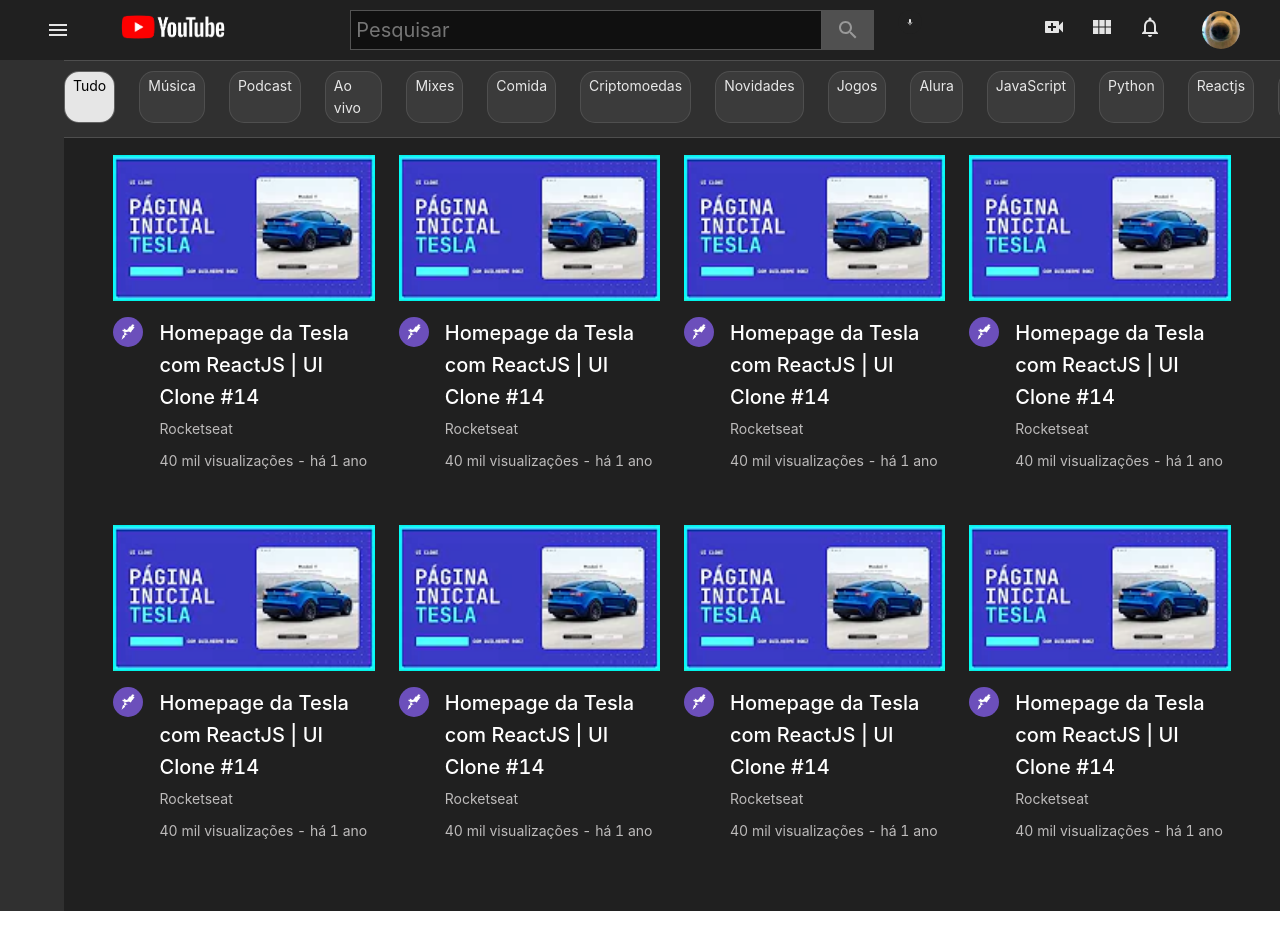
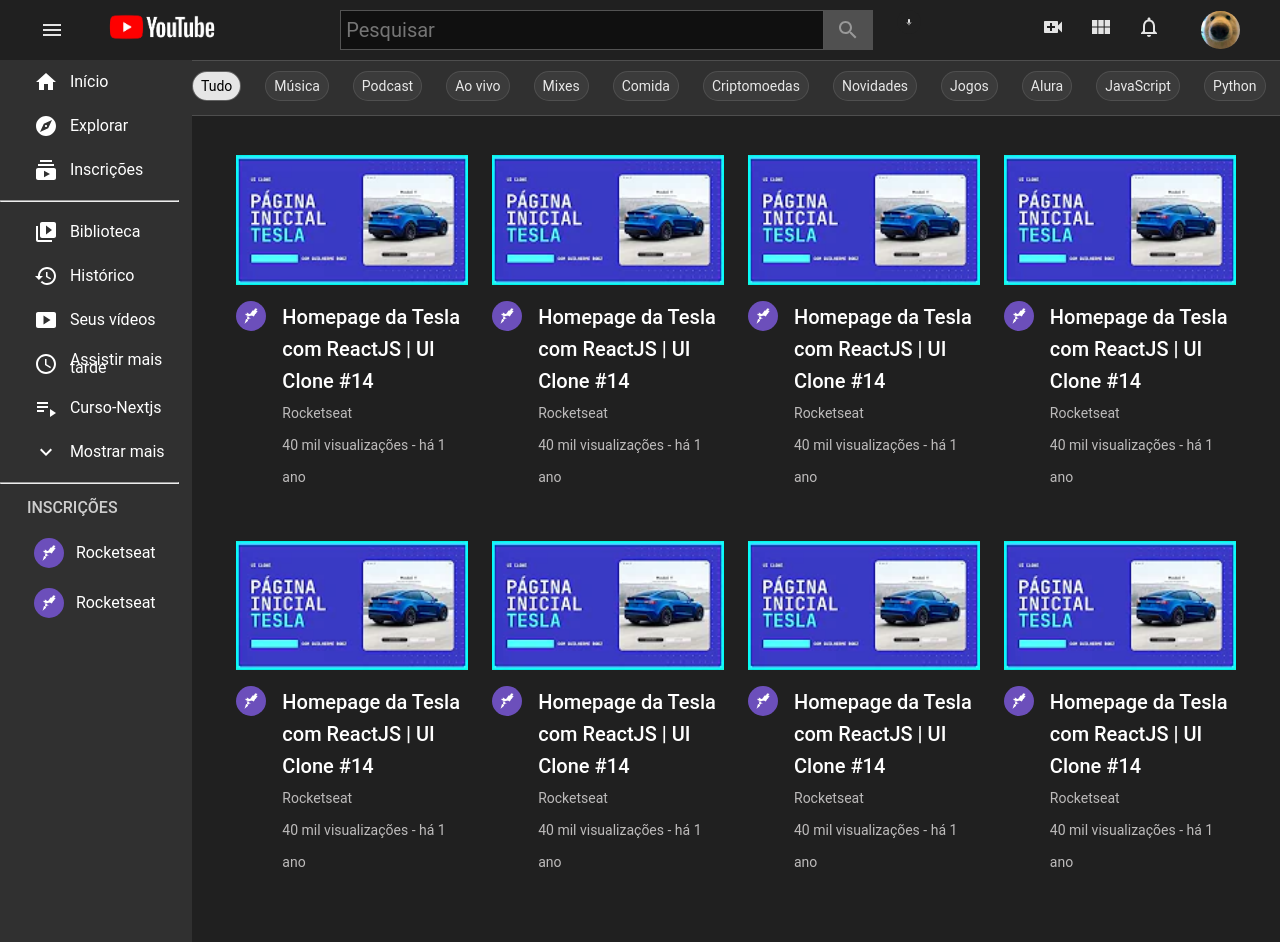
Before and after one commit to WesleyKaihara/clone-youtube, a Next.js app: page / in a window 1280 px wide. Before the commit the page ends 911 px from the top, so only its background shows below. Built offline with nearby package versions, Linux system fonts and the light colour scheme.

Commit message:
LeftMenu (sem animação)

```diff
--- a/components/header.js
+++ b/components/header.js
@@ -7,12 +7,17 @@
 import NotificationsNoneIcon from '@mui/icons-material/NotificationsNone';
 import KeyboardVoiceIcon from '@mui/icons-material/KeyboardVoice';
 import style from '../styles/header.module.css'
+import Estilo from '../styles/Home.module.css'
 
+{/* window.locatiob.href = url  *Pesquisar */}
+function Sair(){
+
+}
 export default function Header() {
 
     return (
         <div className={style.header}>
-            <button className={style.menu}><MenuIcon className={style.menu_icon} /></button>
+            <button className={style.menu} onClick={Sair}><MenuIcon className={style.menu_icon}/></button>
             <Link href="/">
                 <a>
                     <Image
--- /dev/null
+++ b/components/leftmenu.jsx
@@ -0,0 +1,121 @@
+import styles from "../styles/leftmenu.module.css";
+import Link from "next/link";
+import Image from "next/image";
+import HomeIcon from "@mui/icons-material/Home";
+import ExploreIcon from "@mui/icons-material/Explore";
+import VideoLibraryIcon from "@mui/icons-material/VideoLibrary";
+import SubscriptionsIcon from "@mui/icons-material/Subscriptions";
+import HistoryIcon from "@mui/icons-material/History";
+import SmartDisplayIcon from "@mui/icons-material/SmartDisplay";
+import AccessTimeIcon from "@mui/icons-material/AccessTime";
+import PlaylistPlayIcon from "@mui/icons-material/PlaylistPlay";
+import KeyboardArrowDownIcon from "@mui/icons-material/KeyboardArrowDown";
+
+
+console.log(styles)
+export default function Leftmenu() {
+  return (
+    <div className={styles.leftmenu}>
+      <div className={styles.btn}>
+        <Link href="/">
+          <a className={styles.btn_text}>
+            <HomeIcon /> Início
+          </a>
+        </Link>
+      </div>
+
+      <div className={styles.btn}>
+        <Link href="/">
+          <a className={styles.btn_text}>
+            <ExploreIcon /> Explorar
+          </a>
+        </Link>
+      </div>
+
+      <div className={styles.btn}>
+        <Link href="/">
+          <a className={styles.btn_text}>
+            <SubscriptionsIcon /> Inscrições
+          </a>
+        </Link>
+      </div>
+      <br />
+      <hr />
+      <br />
+      <div className={styles.btn}>
+        <Link href="/">
+          <a className={styles.btn_text}>
+            <VideoLibraryIcon /> Biblioteca
+          </a>
+        </Link>
+      </div>
+
+      <div className={styles.btn}>
+        <Link href="/">
+          <a className={styles.btn_text}>
+            <HistoryIcon /> Histórico
+          </a>
+        </Link>
+      </div>
+
+      <div className={styles.btn}>
+        <Link href="/">
+          <a className={styles.btn_text}>
+            <SmartDisplayIcon /> Seus vídeos
+          </a>
+        </Link>
+      </div>
+
+      <div className={styles.btn}>
+        <Link href="/">
+          <a className={styles.btn_text}>
+            <AccessTimeIcon /> Assistir mais tarde
+          </a>
+        </Link>
+      </div>
+
+      <div className={styles.btn}>
+        <Link href="/">
+          <a className={styles.btn_text}>
+            <PlaylistPlayIcon /> Curso-Nextjs
+          </a>
+        </Link>
+      </div>
+
+      <div className={styles.btn}>
+        <Link href="/">
+          <a className={styles.btn_text}>
+            <KeyboardArrowDownIcon /> Mostrar mais
+          </a>
+        </Link>
+      </div>
+
+      <br />
+      <hr />
+      <br />
+
+      <h1 className={styles.title}>Inscrições</h1>
+      <div className={styles.btn}>
+        <Link href="/">
+          <a className={styles.btn_text}>
+            <Image src="/images/logos/logorocketseat.jpeg"
+            width={30}
+            height={30}
+            className={styles.canal_img}/> Rocketseat
+          </a>
+        </Link>
+      </div>
+      <div className={styles.btn}>
+        <Link href="/">
+          <a className={styles.btn_text}>
+            <Image src="/images/logos/logorocketseat.jpeg"
+            width={30}
+            height={30}
+            className={styles.canal_img}/> Rocketseat
+          </a>
+        </Link>
+      </div>
+
+    </div>
+  );
+}
--- a/package.json
+++ b/package.json
@@ -13,6 +13,7 @@
     "@mui/icons-material": "^5.2.5",
     "@mui/material": "^5.2.6",
     "antd": "^4.18.1",
+    "classnames": "^2.3.1",
     "next": "12.0.7",
     "react": "17.0.2",
     "react-dom": "17.0.2"
--- a/pages/_app.js
+++ b/pages/_app.js
@@ -1,11 +1,11 @@
 import '../styles/globals.css'
+import 'antd/dist/antd.css';
 import Header from '../components/header'
-import 'antd/dist/antd.css';
 
 function MyApp({ Component, pageProps }) {
   return (
     <div>
-      <Header />
+      <Header/>
       <Component {...pageProps} />
     </div>
 
--- a/pages/index.js
+++ b/pages/index.js
@@ -1,12 +1,15 @@
 import Link from 'next/link'
 import styles from '../styles/Home.module.css'
 import CardHome from '../components/cardvideohome'
+import Leftmenu from '../components/leftmenu'
 
 export default function Home() {
    return (
+      <div>
          <div className={styles.home}>
+
             <div className={styles.menulateral}>
-
+               <Leftmenu />
             </div>
             <div className={styles.content}>
                <div className={styles.submenu}>
@@ -128,5 +131,8 @@
             </div>
 
          </div>
+
+      </div>
+
    )
 }
--- a/styles/Home.module.css
+++ b/styles/Home.module.css
@@ -27,15 +27,19 @@
   color: #000;
 }
 .content {
-  width: 95%;
+  width: 85%;
   background: #303030;
+  margin-left: 15%;
+  padding-top: 115px;
 }
 .menulateral {
-  width: 5%;
+  width: 14%;
+  z-index: 998;
+  position: fixed;
+  padding-top: 60px;
 }
 .home {
   display: flex;
-  padding-top: 115px;
   background: #303030;
 }
 
--- a/styles/globals.css
+++ b/styles/globals.css
@@ -1,8 +1,7 @@
-html,
-body {
+* {
   padding: 0;
   margin: 0;
-  font-family:  Roboto, Oxygen, Ubuntu, Cantarell, 'Open Sans', 'Helvetica Neue', sans-serif;
+  font-family: Roboto, Oxygen, Ubuntu, Cantarell, 'Open Sans', 'Helvetica Neue', sans-serif
 }
 
 a {
--- a/styles/header.module.css
+++ b/styles/header.module.css
@@ -7,7 +7,7 @@
     position: fixed;
     width: 100%;
     padding: 0 5vh;
-    z-index: 999;
+    z-index: 99999;
 }
 
 .menu{
--- /dev/null
+++ b/styles/leftmenu.module.css
@@ -0,0 +1,37 @@
+.leftmenu{
+    width: 100%;
+    line-height: 1vh;
+}
+
+.btn{
+    padding: 10px;
+    transition: all .3s ease;
+    cursor: pointer;
+}
+.btn:hover{
+    background: #4d4d4d;
+}
+.btn_text{
+    color: #fff;
+    font-size: 2vh;
+    display: flex;
+    align-items: center;
+    margin-left: 15%;
+    gap: 1.5vh;
+}
+.btn_text:hover{
+    color: #fff;
+}
+
+.title{
+    color: rgb(206, 206, 206);
+    font-size: 2vh;
+    margin-left: 15%;
+    padding-top: 1.5vh;
+    text-transform: uppercase;
+    margin-bottom: 2vh;
+}
+
+.canal_img{
+    border-radius: 50%;
+}
```
Also changed, not shown: pages/video.js (+17 -12 lines), 1 other file (tests, documents, lock files or other folders). Lines whose indentation alone changed are shown as unchanged.
